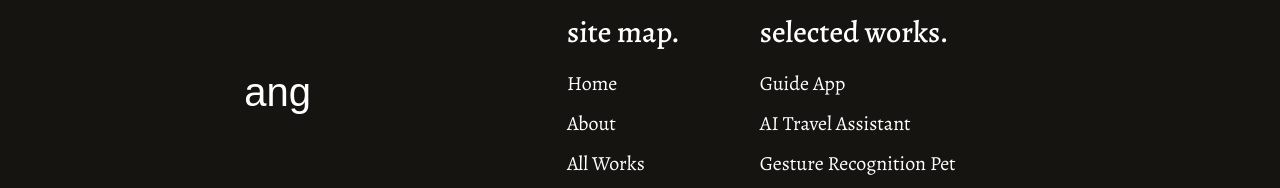
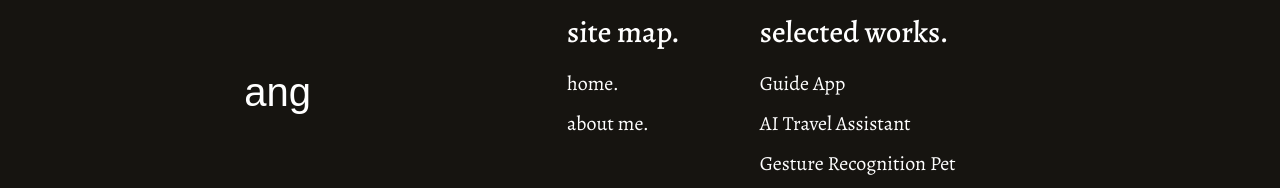
Before and after one commit to AngelaMei/AngelaMei.github.io, a Next.js app: page / in a window 1280 px wide. Shown: the part 2863-3051 px from the top of the page. Built offline with nearby package versions, Linux system fonts and the light colour scheme; a web font is replaced by a local one.

Commit message:
Adjust Footer content

```diff
--- a/src/components/Footer.tsx
+++ b/src/components/Footer.tsx
@@ -20,20 +20,22 @@ export default function Footer() {
           className="hover:underline hover:underline-offset-4"
           href="/"
         >
-          Home
+          home.
         </Link>
         <Link
           className="hover:underline hover:underline-offset-4"
           href="/about"
         >
-          About
+          about me.
         </Link>
+        {/*
         <Link
           className="hover:underline hover:underline-offset-4"
           href="/works"
         >
           All Works
         </Link>
+        */}
         <span className="sm:row-start-1 sm:col-span-2 text-xl sm:text-3xl font-medium py-2">
           selected works.
         </span>
```
